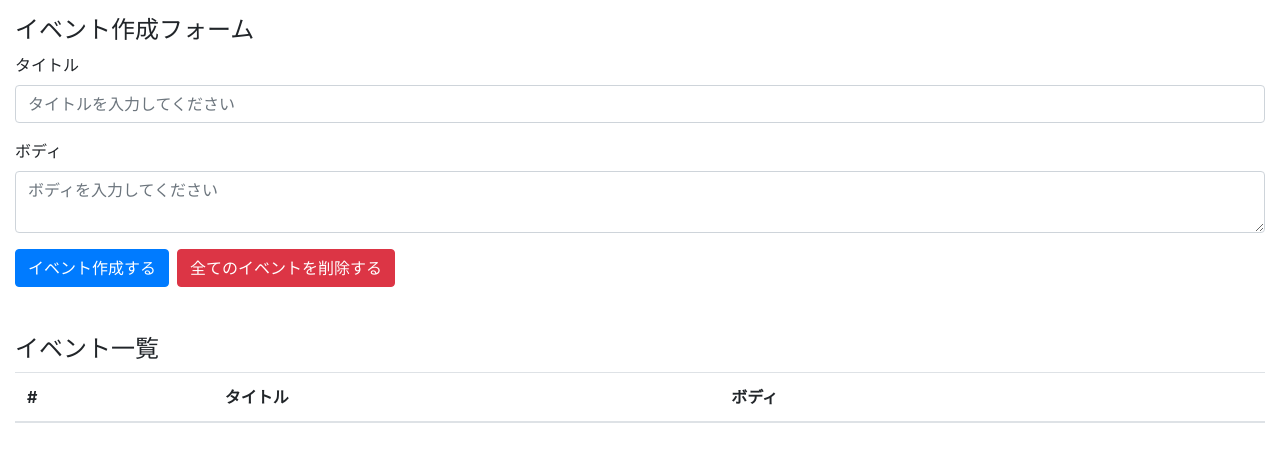
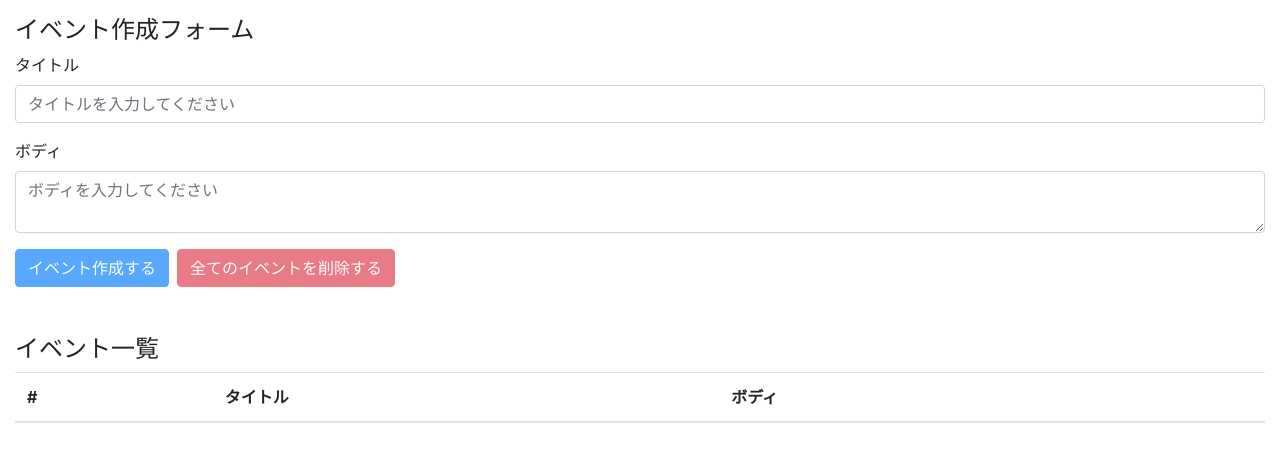
Before and after one commit to olafpapa/react-hooks-study, a React (Create React App) app: page / in a window 1280 px wide. Shown: the top 462 px of the page. Built offline with nearby package versions, Linux system fonts and the light colour scheme.

Commit message:
削除時window.confirmで確認する。 ボタンのdisabled状態を追加。

```diff
--- a/src/components/App.js
+++ b/src/components/App.js
@@ -3,7 +3,7 @@ import 'bootstrap/dist/css/bootstrap.min.css';
 import reducer from '../reducers'
 import Event from './Event'
 
-const App = props => {
+const App = () => {
 
   const [state, dispatch] = useReducer(reducer, [])
   const [title, setTitle] = useState('')
@@ -18,6 +18,14 @@ const App = props => {
     })
     setTitle('')
     setBody('')
+  }
+
+  const deleteAllEvents = e => {
+    e.preventDefault()
+    const result = window.confirm('すべてのイベントを削除しますか？')
+    if (result) {
+      dispatch({type: 'DELETE_ALL_EVENTS'})
+    }
   }
 
   return (
@@ -35,8 +43,8 @@ const App = props => {
           <textarea type="text" className="form-control" id="formEventBody" value={ body }
                     onChange={ e => setBody(e.target.value) } placeholder="ボディを入力してください"/>
         </div>
-        <button type="submit" className="btn btn-primary" onClick={ addEvent }>イベント作成する</button>
-        <button type="submit" className="btn btn-danger ml-2">全てのイベントを削除する</button>
+        <button type="submit" className="btn btn-primary" disabled={!title || !body} onClick={ addEvent }>イベント作成する</button>
+        <button type="submit" className="btn btn-danger ml-2" disabled={state.length === 0} onClick={ deleteAllEvents }>全てのイベントを削除する</button>
       </form>
 
       <h4 className="mt-5">イベント一覧</h4>
@@ -46,7 +54,7 @@ const App = props => {
           <th scope="col">#</th>
           <th scope="col">タイトル</th>
           <th scope="col">ボディ</th>
-          <th></th>
+          <th/>
         </tr>
         </thead>
         <tbody>
--- a/src/components/Event.js
+++ b/src/components/Event.js
@@ -3,10 +3,13 @@ import React from 'react'
 const Event = ({ event, dispatch }) => {
   const { id } = event
   const handleClickDeleteButton = () => {
-    dispatch({
-      type: 'DELETE_EVENT',
-      id
-    })
+    const result = window.confirm(`このイベント(id=${id})を削除しますか？`)
+    if (result) {
+      dispatch({
+        type: 'DELETE_EVENT',
+        id
+      })
+    }
   }
   return (
     <tr>
```
